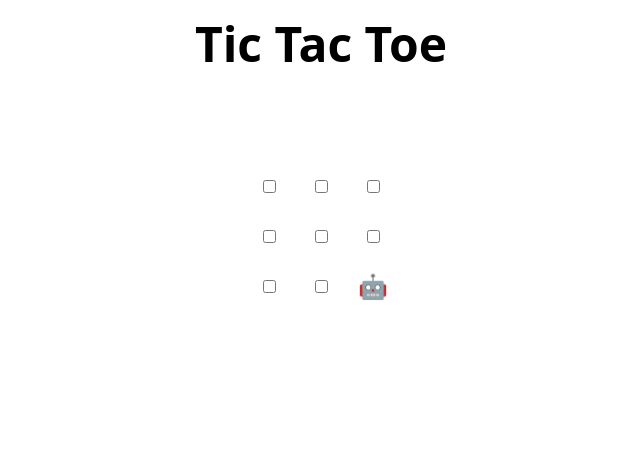
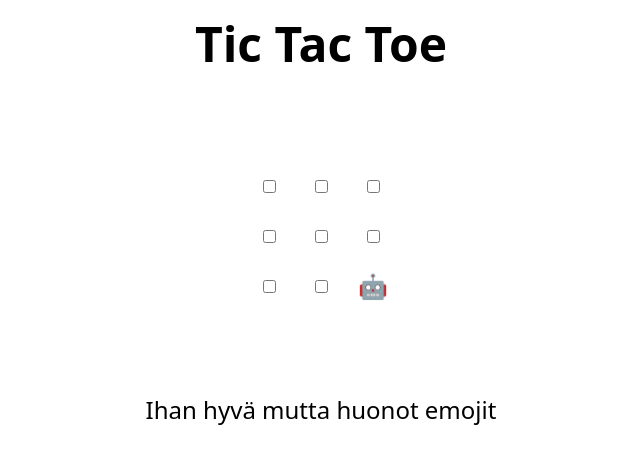
Before and after one commit to TatuRii/skills-review-pull-requests, a plain HTML site: page index.html in a window 1280 px wide. Shown: the whole page, without its empty margins (319-959 px from the left). Drawn offline with Linux system fonts and the light colour scheme.

Commit message:
Update index.html

```diff
--- a/index.html
+++ b/index.html
@@ -48,7 +48,7 @@
 </table>
 
 <h2 hidden>Game over, refresh to play again 🧑‍💻 🤖!</h2>
-
+Ihan hyvä mutta huonot emojit
 <script>
   // Initialization
   const boxes = Array.from(document.querySelectorAll("td"));
```
